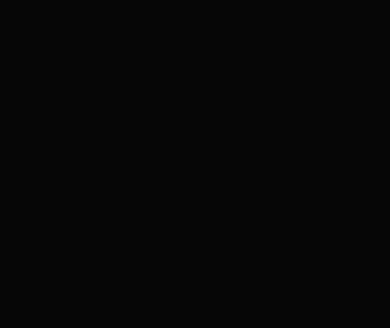
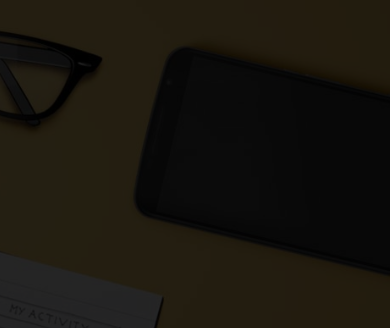
Before and after one commit to diegodulval/aurorasolucoes.github.io, a website: page index.html in a window 390 px wide. Shown: the top 328 px of the page. Drawn offline with Linux system fonts and the light colour scheme.

Commit message:
Added mediaquery for mobile

```diff
--- a/sass/layouts/_bg.scss
+++ b/sass/layouts/_bg.scss
@@ -15,5 +15,11 @@
     height: 100%;
     width: 100%;
     z-index: 1;
+
+    @media screen and (max-width: 500px) {
+      & {
+        background-size: cover;
+      }
+    }
   }
 }
```
Also changed, not shown: css/style.css.
